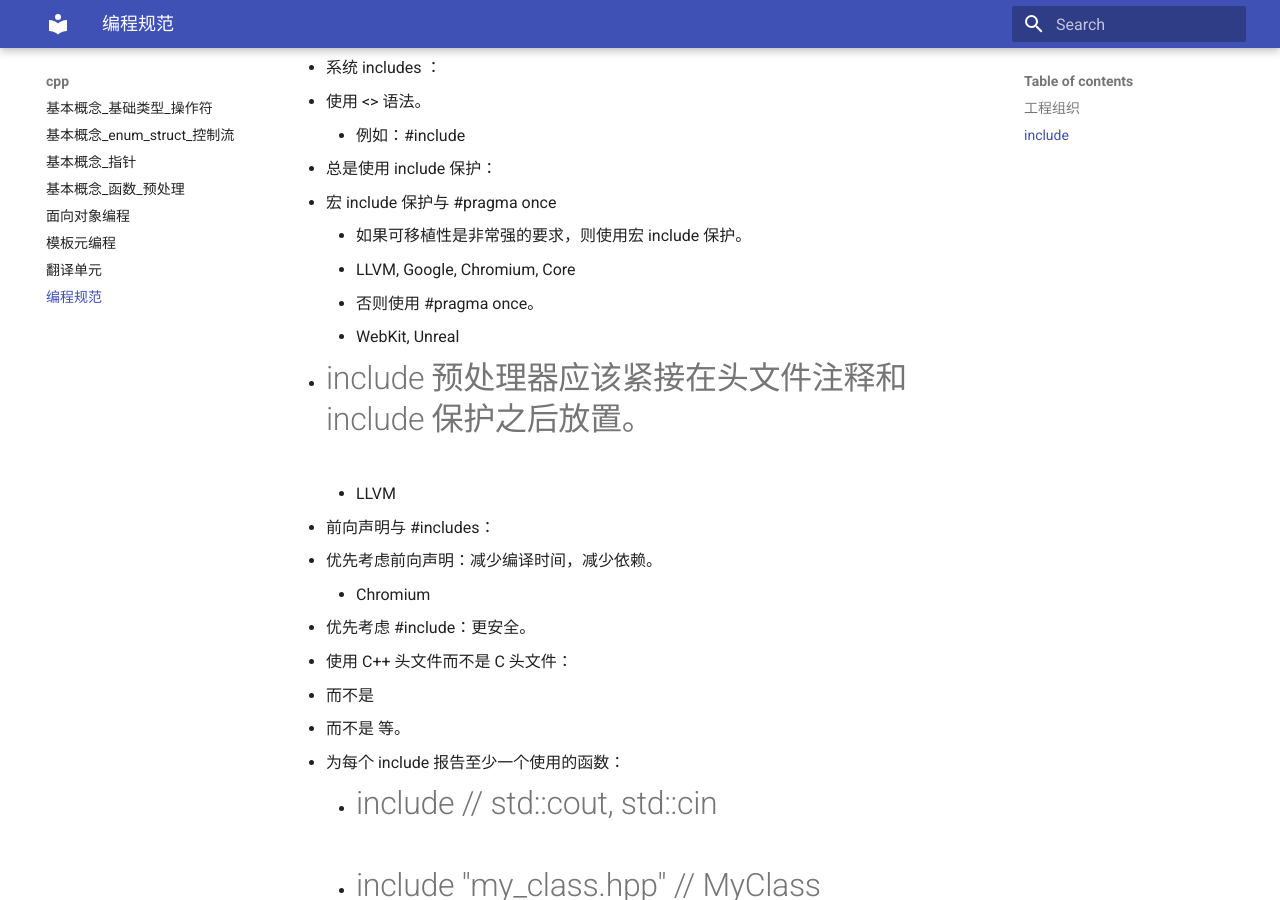
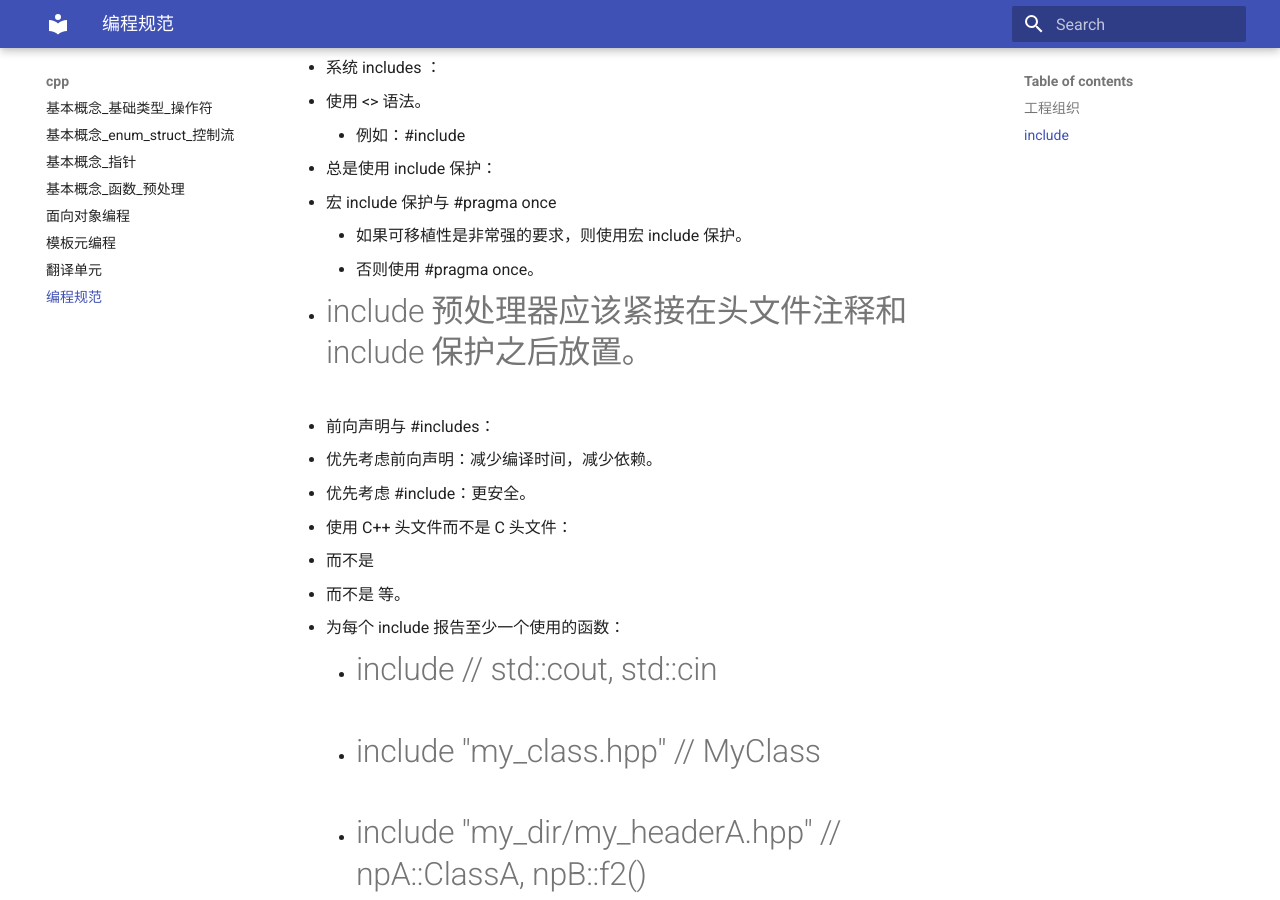
Before and after one commit to ymma98/technotes, an MkDocs documentation site: the page built from docs/cpp/编程规范.md, in a window 1280 px wide and 900 px high, scrolled down 3326 px. Built offline with MkDocs 1.6.1 and Material for MkDocs 9.7.7, drawn with Linux system fonts in a browser that asks for light colours.

Commit message:
docs/cpp/编程规范.md updated from https://stackedit.cn/

```diff
--- a/docs/cpp/编程规范.md
+++ b/docs/cpp/编程规范.md
@@ -102,15 +102,11 @@
 - 总是使用 include 保护：
   - 宏 include 保护与 #pragma once
     - 如果可移植性是非常强的要求，则使用宏 include 保护。
-      - LLVM, Google, Chromium, Core
     - 否则使用 #pragma once。
-      - WebKit, Unreal
   - #include 预处理器应该紧接在头文件注释和 include 保护之后放置。
-    - LLVM
 
 - 前向声明与 #includes：
   - 优先考虑前向声明：减少编译时间，减少依赖。
-    - Chromium
   - 优先考虑 #include：更安全。
 
 - 使用 C++ 头文件而不是 C 头文件：
```
Also changed, not shown: other parts of docs/cpp/编程规范.md (+1 -1 lines).
